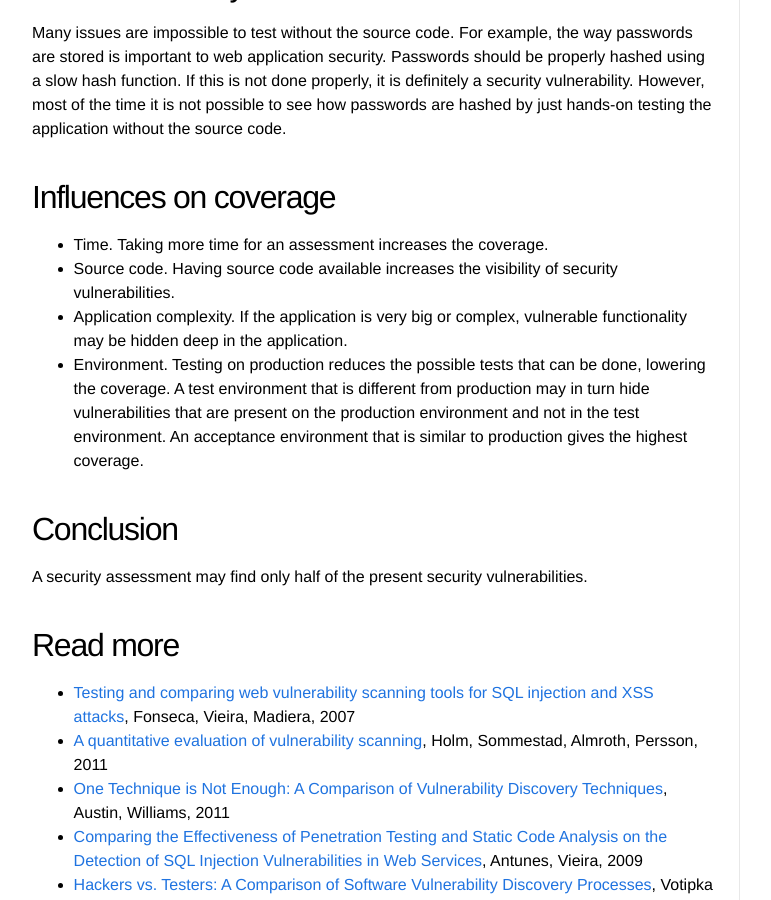
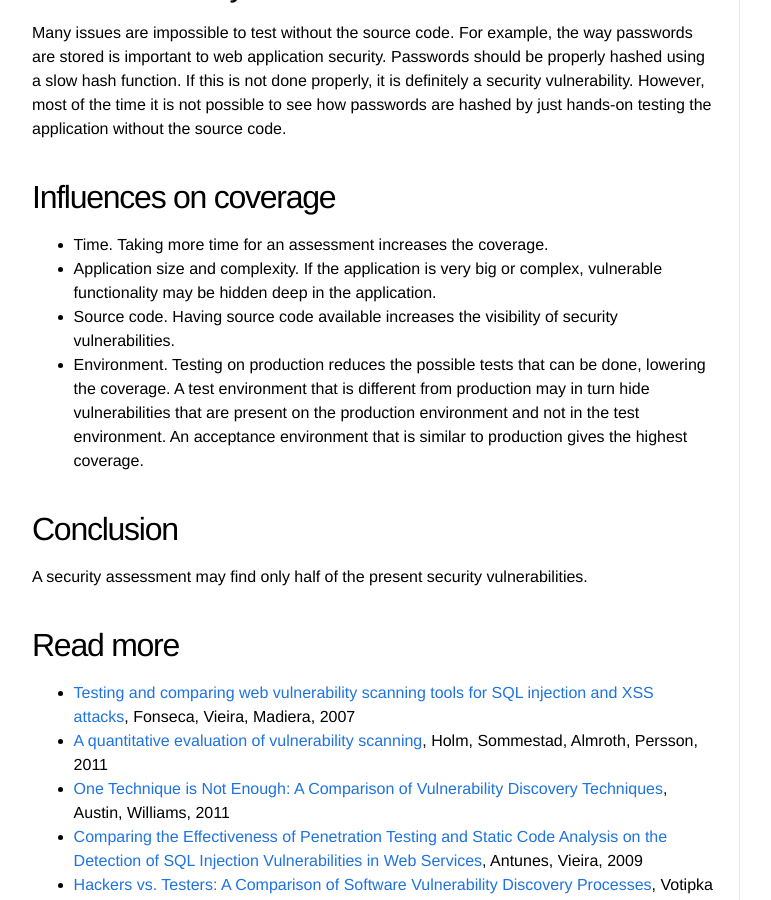
Before and after one commit to Sjord/Sjord.github.io, a Jekyll site: the page built from _posts/2019-01-03-coverage-of-a-security-assessment.md, in a window 1280 px wide and 900 px high, scrolled down 1833 px. Shown: the whole window, without its empty margins (108-879 px from the left). Built offline with Jekyll 4.4.1, drawn with Linux system fonts in a browser that asks for light colours.

Commit message:
Finish coverage post

```diff
--- a/_posts/2019-01-03-coverage-of-a-security-assessment.md
+++ b/_posts/2019-01-03-coverage-of-a-security-assessment.md
@@ -34,8 +34,8 @@
 ## Influences on coverage
 
 * Time. Taking more time for an assessment increases the coverage.
+* Application size and complexity. If the application is very big or complex, vulnerable functionality may be hidden deep in the application.
 * Source code. Having source code available increases the visibility of security vulnerabilities.
-* Application complexity. If the application is very big or complex, vulnerable functionality may be hidden deep in the application.
 * Environment. Testing on production reduces the possible tests that can be done, lowering the coverage. A test environment that is different from production may in turn hide vulnerabilities that are present on the production environment and not in the test environment. An acceptance environment that is similar to production gives the highest coverage.
 
 ## Conclusion
```
